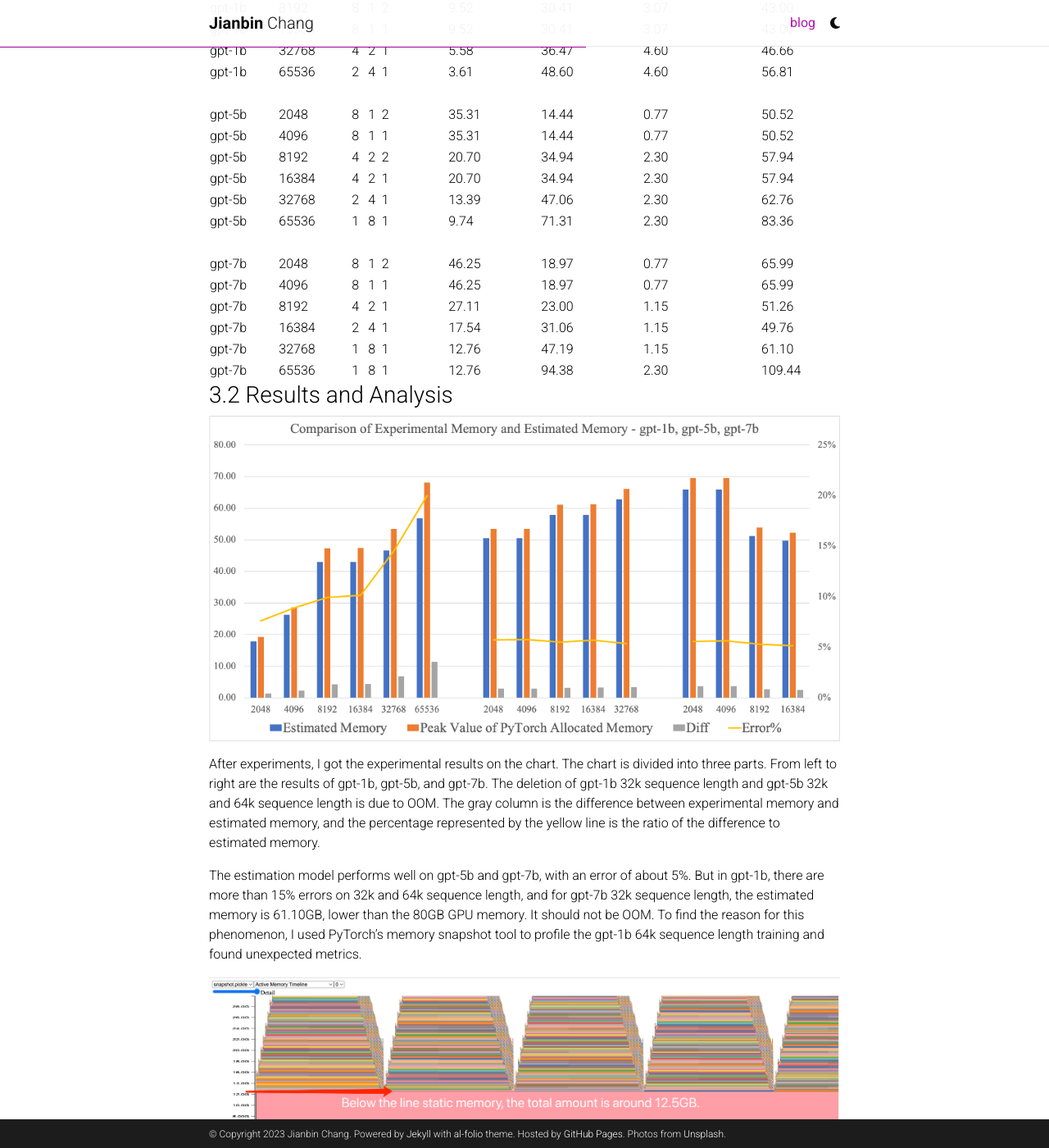
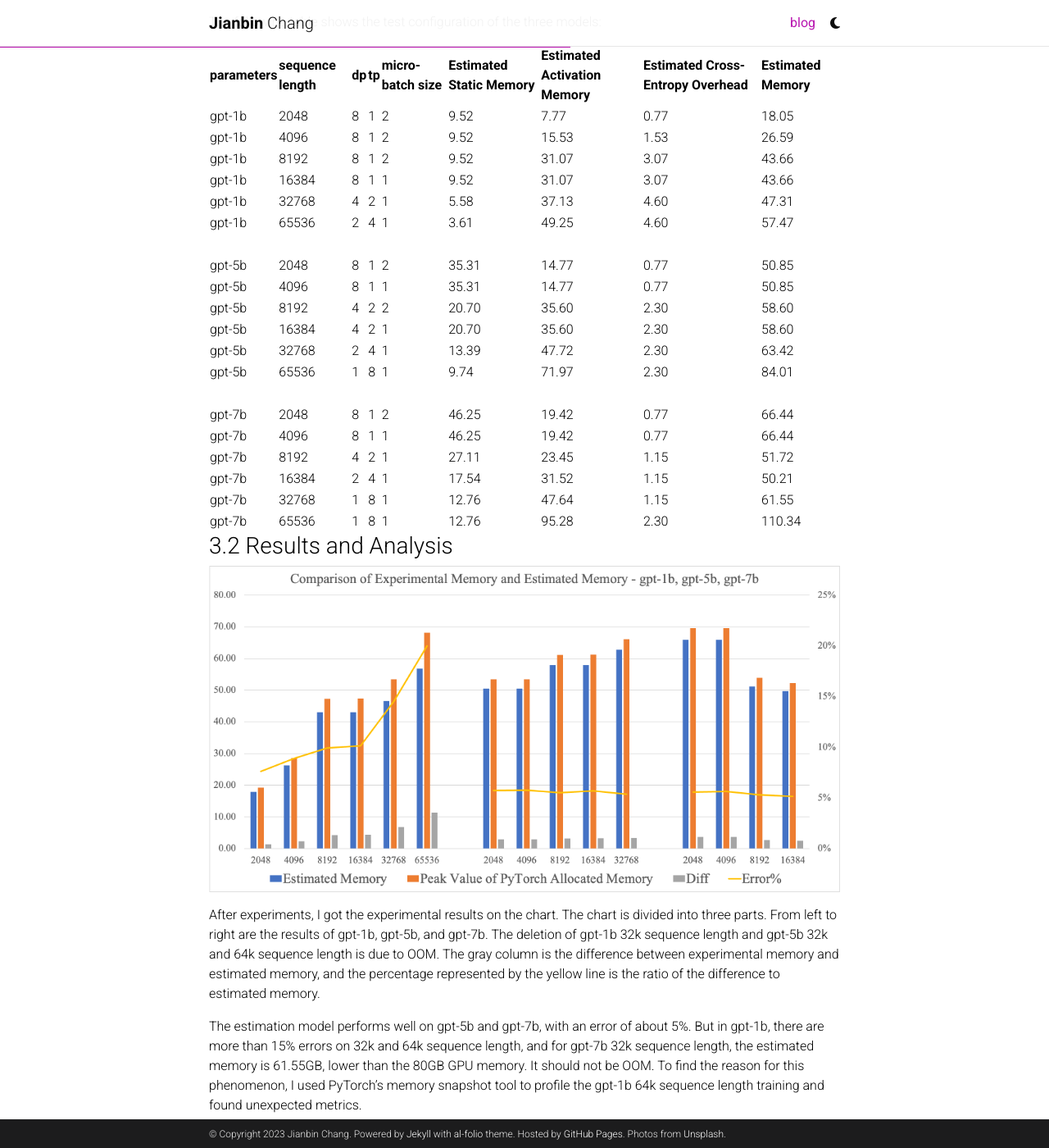
Before and after one commit to shjwudp/shjwudp.github.io, a Jekyll site: the page built from _posts/2023-08-22-gpt-training-memory-estimation-nemo-training-practice.md, in a window 1280 px wide and 1400 px high, scrolled down 5235 px. Shown: the whole window at 82% size. Built offline with Jekyll 4.4.1, drawn with Linux system fonts in a browser that asks for light colours; comment, search, counter and statistics services are not loaded; a style sheet for code colours, icons or effects is not loaded; some of the changed text lies outside the part shown.

Commit message:
Correct activation memory formula

```diff
--- a/_posts/2023-08-22-gpt-training-memory-estimation-nemo-training-practice.md
+++ b/_posts/2023-08-22-gpt-training-memory-estimation-nemo-training-practice.md
@@ -24,6 +24,7 @@
 - $$a$$ - number of attention heads
 - $$b$$ - micro-batch size
 - $$h$$ - hidden dimension size
+- $$h_{ff}$$ - feed forward size
 - $$L$$ - number of transformer layers
 - $$v$$ - vocabulary size
 - $$t$$ - tensor parallel size
@@ -63,26 +64,32 @@
 
 Summing the above values, in total, the attention block requires $$11sbh + 5as^2b$$ bytes of storage.
 
-**MLP:** The two linear layers store their inputs with size $$2sbh$$ and $$2* 2.65625sbh$$. The SwiGLU non-linearity also needs its input with size $$2* 2.65625sbh$$ and two intermediate activations with the same size for back-propagation. Finally, dropout stores its mask with size $$sbh$$. In total, the MLP block requires $$23.25sbh$$ bytes of storage.
+**MLP:** The two linear layers store their inputs with size $$2sbh$$ and $$2sbh_{ff}$$. The SwiGLU non-linearity needs three $$2sbh_{ff}$$ sized activations, one for the input and others for the dot product. Finally, dropout stores its mask with size $$sbh$$. In total, the MLP block requires $$3sbh + 8sbh_{ff}$$ bytes of storage.
 
 **Layer norm:** Each layer norm stores its input with size $$2sbh$$ and therefore in total, we will need $$4sbh$$ of storage.
 
 Summing the memory required for attention, MLP, and layer norms, the memory needed to store the activations for a single layer of a transformer network is:
 
-Activations memory per layer = $$sbh(38.25 + 5\frac{as}{h})$$.
+Activations memory per layer = $$sbh(18 + 8\frac{h_{ff}}{h} + 5\frac{as}{h})$$.
 
-The majority of the required activation memory is captured by the equation above. However, this equation does not capture the activation memory needed for the input embeddings, the last layer norm, and the output layer cross-entropy. The input embeddings dropout requires $$sbh$$ bytes of storage; the last layer-norm requires $$2sbh$$ storage. Finally, the cross entropy loss requires storing the logits, which are calculated in a 32-bit floating point and, as a result, will require $$4sbv$$ of storage. So the extra memory due to the input embeddings, the last layer-norm, and the output layer is $$5sbh + 4sbv$$.
+The majority of the required activation memory is captured by the equation above. However, this equation does not capture the activation memory needed for the input embeddings, the last layer norm, and the output layer cross-entropy. The input embeddings dropout requires $$sbh$$ bytes of storage; the last layer-norm requires $$2sbh$$ storage. Finally, the cross entropy loss requires storing the logits, which are calculated in a 32-bit floating point and, as a result, will require $$4sbv$$ of storage. So the extra memory due to the input embeddings, the last layer-norm, and the output layer is $$3sbh + 4sbv$$.
 
 Adding the above two equations, the total memory required for activations is:
 
 $$
-M_{activation} = L * (sbh(38.25 + 5\frac{as}{h})) + 5sbh + 4sbv
+M_{activation} = L * (sbh(18 + 8\frac{h_{ff}}{h} + 5\frac{as}{h})) + 3sbh + 4sbv
+$$
+
+In addition, just like PaLM's practice, Dropout can be omitted in pre-training, saving the activation memory brought by the dropout mask of input Embedding, Attention, and MLP. The corresponding formula is as follows:
+
+$$
+M_{activation} = L * (sbh(16 + 8\frac{h_{ff}}{h} + 5\frac{as}{h})) + 2sbh + 4sbv
 $$
 
 One more thing, we still need to apply the NeMo optimization technique. NeMo uses selective activation recomputation (SAR) to reduce the memory required for storing activations by recomputing only a subset of the activations during the backward pass. And with tensor parallel SAR, the memory needed for storing activations is:
 
 $$
-M_{activation} = sbhL(10 + 28.25/t) + 2sbh + (3sbh + 4sbv)/t
+M_{activation} = sbhL(8 + (8 +8\frac{h_{ff}}{h})/t) + 2sbh + 4sbv/t
 $$
 
 *This chapter contains many excerpts from [Korthikanti et al., 2023](https://proceedings.mlsys.org/paper_files/paper/2023/hash/e851ca7b43815718fbbac8afb2246bf8-Abstract-mlsys2023.html); only in the MLP part there is a formula change because of the new activation function of GPT-Next.*
@@ -122,26 +129,26 @@
 
 | parameters | sequence length | dp  | tp  | micro-batch size |     | Estimated Static Memory | Estimated Activation Memory | Estimated Cross-Entropy Overhead |     | Estimated Memory |
 | :--------- | :-------------- | :-- | :-- | :--------------- | :-- | :---------------------- | :-------------------------- | :------------------------------- | :-- | :--------------- |
-| gpt-1b     | 2048            | 8   | 1   | 2                |     | 9.52                    | 7.60                        | 0.77                             |     | 17.89            |
-| gpt-1b     | 4096            | 8   | 1   | 2                |     | 9.52                    | 15.21                       | 1.53                             |     | 26.26            |
-| gpt-1b     | 8192            | 8   | 1   | 2                |     | 9.52                    | 30.41                       | 3.07                             |     | 43.00            |
-| gpt-1b     | 16384           | 8   | 1   | 1                |     | 9.52                    | 30.41                       | 3.07                             |     | 43.00            |
-| gpt-1b     | 32768           | 4   | 2   | 1                |     | 5.58                    | 36.47                       | 4.60                             |     | 46.66            |
-| gpt-1b     | 65536           | 2   | 4   | 1                |     | 3.61                    | 48.60                       | 4.60                             |     | 56.81            |
+| gpt-1b     | 2048            | 8   | 1   | 2                |     | 9.52                    | 7.77                        | 0.77                             |     | 18.05            |
+| gpt-1b     | 4096            | 8   | 1   | 2                |     | 9.52                    | 15.53                       | 1.53                             |     | 26.59            |
+| gpt-1b     | 8192            | 8   | 1   | 2                |     | 9.52                    | 31.07                       | 3.07                             |     | 43.66            |
+| gpt-1b     | 16384           | 8   | 1   | 1                |     | 9.52                    | 31.07                       | 3.07                             |     | 43.66            |
+| gpt-1b     | 32768           | 4   | 2   | 1                |     | 5.58                    | 37.13                       | 4.60                             |     | 47.31            |
+| gpt-1b     | 65536           | 2   | 4   | 1                |     | 3.61                    | 49.25                       | 4.60                             |     | 57.47            |
 |            |                 |     |     |                  |     |                         |                             |                                  |     |                  |
-| gpt-5b     | 2048            | 8   | 1   | 2                |     | 35.31                   | 14.44                       | 0.77                             |     | 50.52            |
-| gpt-5b     | 4096            | 8   | 1   | 1                |     | 35.31                   | 14.44                       | 0.77                             |     | 50.52            |
-| gpt-5b     | 8192            | 4   | 2   | 2                |     | 20.70                   | 34.94                       | 2.30                             |     | 57.94            |
-| gpt-5b     | 16384           | 4   | 2   | 1                |     | 20.70                   | 34.94                       | 2.30                             |     | 57.94            |
-| gpt-5b     | 32768           | 2   | 4   | 1                |     | 13.39                   | 47.06                       | 2.30                             |     | 62.76            |
-| gpt-5b     | 65536           | 1   | 8   | 1                |     | 9.74                    | 71.31                       | 2.30                             |     | 83.36            |
+| gpt-5b     | 2048            | 8   | 1   | 2                |     | 35.31                   | 14.77                       | 0.77                             |     | 50.85            |
+| gpt-5b     | 4096            | 8   | 1   | 1                |     | 35.31                   | 14.77                       | 0.77                             |     | 50.85            |
+| gpt-5b     | 8192            | 4   | 2   | 2                |     | 20.70                   | 35.60                       | 2.30                             |     | 58.60            |
+| gpt-5b     | 16384           | 4   | 2   | 1                |     | 20.70                   | 35.60                       | 2.30                             |     | 58.60            |
+| gpt-5b     | 32768           | 2   | 4   | 1                |     | 13.39                   | 47.72                       | 2.30                             |     | 63.42            |
+| gpt-5b     | 65536           | 1   | 8   | 1                |     | 9.74                    | 71.97                       | 2.30                             |     | 84.01            |
 |            |                 |     |     |                  |     |                         |                             |                                  |     |                  |
-| gpt-7b     | 2048            | 8   | 1   | 2                |     | 46.25                   | 18.97                       | 0.77                             |     | 65.99            |
-| gpt-7b     | 4096            | 8   | 1   | 1                |     | 46.25                   | 18.97                       | 0.77                             |     | 65.99            |
-| gpt-7b     | 8192            | 4   | 2   | 1                |     | 27.11                   | 23.00                       | 1.15                             |     | 51.26            |
-| gpt-7b     | 16384           | 2   | 4   | 1                |     | 17.54                   | 31.06                       | 1.15                             |     | 49.76            |
-| gpt-7b     | 32768           | 1   | 8   | 1                |     | 12.76                   | 47.19                       | 1.15                             |     | 61.10            |
-| gpt-7b     | 65536           | 1   | 8   | 1                |     | 12.76                   | 94.38                       | 2.30                             |     | 109.44           |
+| gpt-7b     | 2048            | 8   | 1   | 2                |     | 46.25                   | 19.42                       | 0.77                             |     | 66.44            |
+| gpt-7b     | 4096            | 8   | 1   | 1                |     | 46.25                   | 19.42                       | 0.77                             |     | 66.44            |
+| gpt-7b     | 8192            | 4   | 2   | 1                |     | 27.11                   | 23.45                       | 1.15                             |     | 51.72            |
+| gpt-7b     | 16384           | 2   | 4   | 1                |     | 17.54                   | 31.52                       | 1.15                             |     | 50.21            |
+| gpt-7b     | 32768           | 1   | 8   | 1                |     | 12.76                   | 47.64                       | 1.15                             |     | 61.55            |
+| gpt-7b     | 65536           | 1   | 8   | 1                |     | 12.76                   | 95.28                       | 2.30                             |     | 110.34           |
 
 ### 3.2 Results and Analysis
 
@@ -150,7 +157,7 @@
 
 After experiments, I got the experimental results on the chart. The chart is divided into three parts. From left to right are the results of gpt-1b, gpt-5b, and gpt-7b. The deletion of gpt-1b 32k sequence length and gpt-5b 32k and 64k sequence length is due to OOM. The gray column is the difference between experimental memory and estimated memory, and the percentage represented by the yellow line is the ratio of the difference to estimated memory.
 
-The estimation model performs well on gpt-5b and gpt-7b, with an error of about 5%. But in gpt-1b, there are more than 15% errors on 32k and 64k sequence length, and for gpt-7b 32k sequence length, the estimated memory is 61.10GB, lower than the 80GB GPU memory. It should not be OOM. To find the reason for this phenomenon, I used PyTorch's memory snapshot tool to profile the gpt-1b 64k sequence length training and found unexpected metrics.
+The estimation model performs well on gpt-5b and gpt-7b, with an error of about 5%. But in gpt-1b, there are more than 15% errors on 32k and 64k sequence length, and for gpt-7b 32k sequence length, the estimated memory is 61.55GB, lower than the 80GB GPU memory. It should not be OOM. To find the reason for this phenomenon, I used PyTorch's memory snapshot tool to profile the gpt-1b 64k sequence length training and found unexpected metrics.
 
 ![PyTorch Memory Snapshot](/assets/posts/2023-08-22-gpt-training-memory-estimation-nemo-training-practice/image-6.png){: width="100%" }
 
```
Also changed, not shown: other parts of _posts/2023-08-22-gpt-training-memory-estimation-nemo-training-practice.md (+6 -5 lines).
